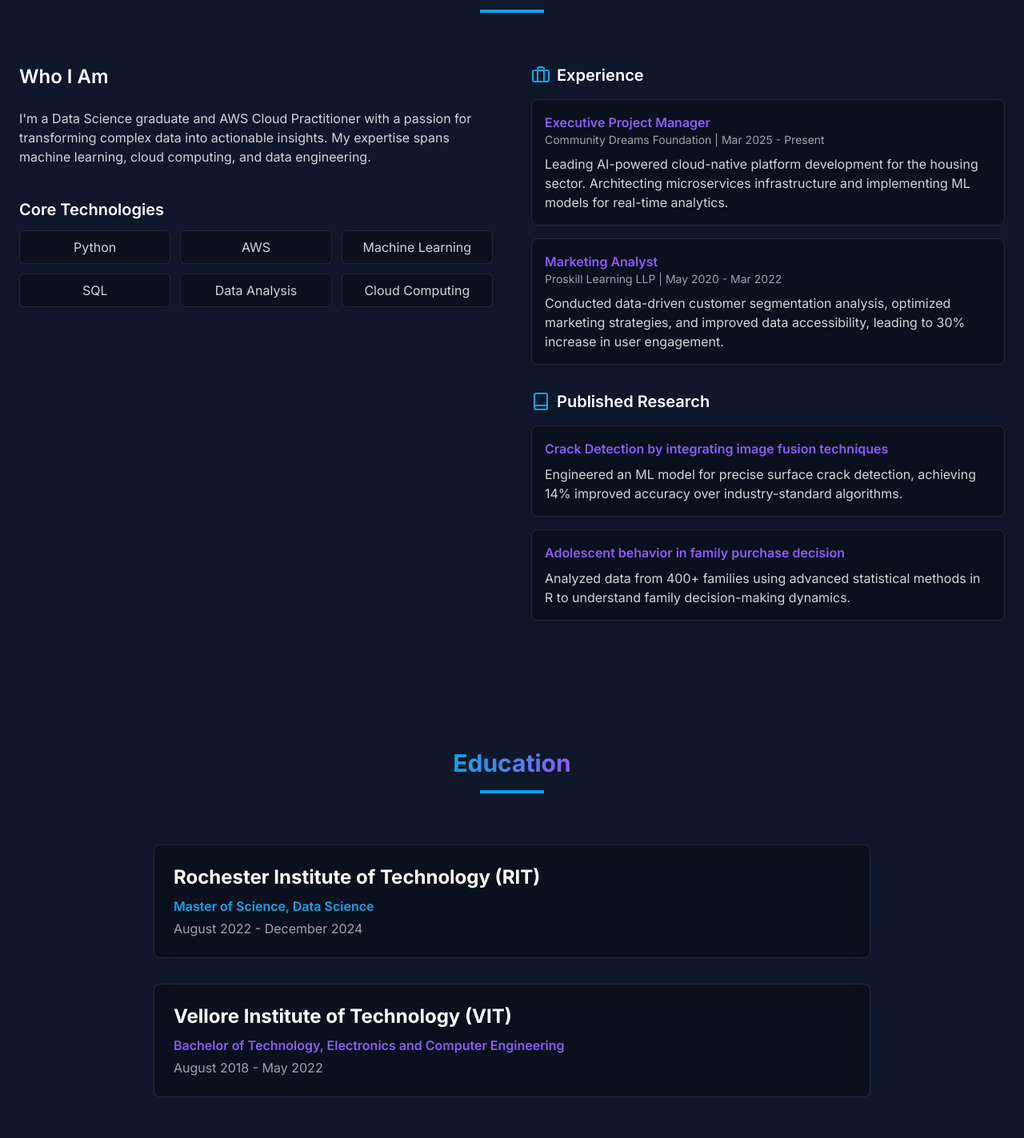
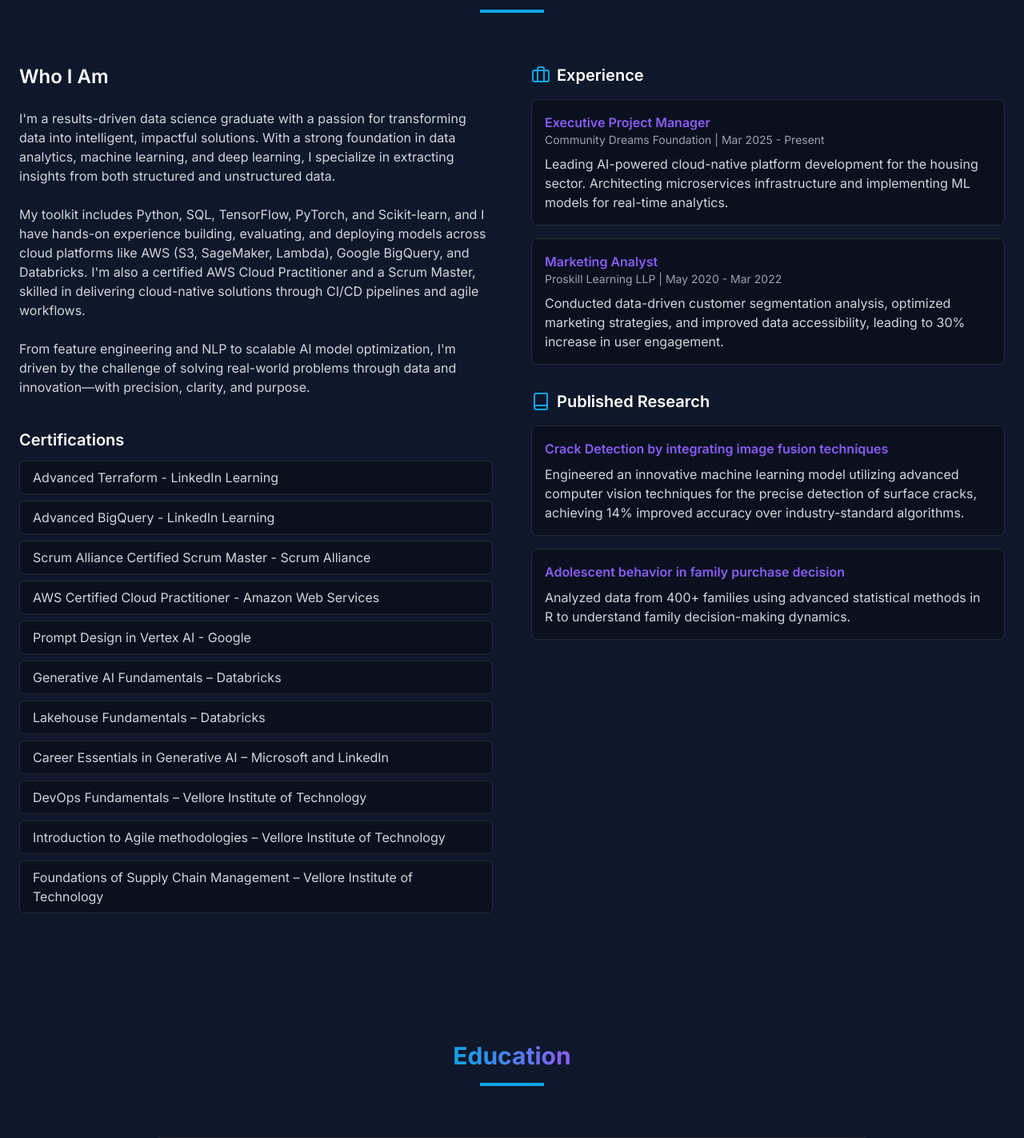
Before and after one commit to YSP17/CodeQuantum, a React (Vite) app: page / in a window 1280 px wide. Shown: the part 920-2343 px from the top of the page at 80% size. Built offline with nearby package versions, Linux system fonts and the light colour scheme.

Commit message:
Refactor: Update content and branding
Update the content of the website, including the "About Me" section, contact information, and skills. Also, update the branding to use "YSP17" in the header and footer.

```diff
--- a/src/components/AboutSection.tsx
+++ b/src/components/AboutSection.tsx
@@ -4,17 +4,33 @@ import { AnimateOnScroll } from "./AnimateOnScroll";
 import { Award, Briefcase, Book } from "lucide-react";
 
 export function AboutSection() {
+  const certifications = [
+    "Advanced Terraform - LinkedIn Learning",
+    "Advanced BigQuery - LinkedIn Learning",
+    "Scrum Alliance Certified Scrum Master - Scrum Alliance",
+    "AWS Certified Cloud Practitioner - Amazon Web Services",
+    "Prompt Design in Vertex AI - Google",
+    "Generative AI Fundamentals – Databricks",
+    "Lakehouse Fundamentals – Databricks",
+    "Career Essentials in Generative AI – Microsoft and LinkedIn",
+    "DevOps Fundamentals – Vellore Institute of Technology",
+    "Introduction to Agile methodologies – Vellore Institute of Technology",
+    "Foundations of Supply Chain Management – Vellore Institute of Technology"
+  ];
+
   const experiences = [
     {
       title: "Executive Project Manager",
       company: "Community Dreams Foundation",
       period: "Mar 2025 - Present",
+      location: "Florida, US",
       description: "Leading AI-powered cloud-native platform development for the housing sector. Architecting microservices infrastructure and implementing ML models for real-time analytics.",
     },
     {
       title: "Marketing Analyst",
       company: "Proskill Learning LLP",
       period: "May 2020 - Mar 2022",
+      location: "Chennai, IND",
       description: "Conducted data-driven customer segmentation analysis, optimized marketing strategies, and improved data accessibility, leading to 30% increase in user engagement.",
     },
   ];
@@ -22,7 +38,7 @@ export function AboutSection() {
   const research = [
     {
       title: "Crack Detection by integrating image fusion techniques",
-      description: "Engineered an ML model for precise surface crack detection, achieving 14% improved accuracy over industry-standard algorithms.",
+      description: "Engineered an innovative machine learning model utilizing advanced computer vision techniques for the precise detection of surface cracks, achieving 14% improved accuracy over industry-standard algorithms.",
     },
     {
       title: "Adolescent behavior in family purchase decision",
@@ -39,26 +55,25 @@ export function AboutSection() {
         </div>
 
         <div className="grid md:grid-cols-2 gap-12">
-          <AnimateOnScroll className="space-y-6" animation="fade-in">
+          <AnimateOnScroll className="space-y-6">
             <h3 className="text-2xl font-semibold text-white">Who I Am</h3>
             <p className="text-gray-300">
-              I'm a Data Science graduate and AWS Cloud Practitioner with a passion for transforming complex data into actionable insights. My expertise spans machine learning, cloud computing, and data engineering.
+              I'm a results-driven data science graduate with a passion for transforming data into intelligent, impactful solutions. With a strong foundation in data analytics, machine learning, and deep learning, I specialize in extracting insights from both structured and unstructured data.
+            </p>
+            <p className="text-gray-300">
+              My toolkit includes Python, SQL, TensorFlow, PyTorch, and Scikit-learn, and I have hands-on experience building, evaluating, and deploying models across cloud platforms like AWS (S3, SageMaker, Lambda), Google BigQuery, and Databricks. I'm also a certified AWS Cloud Practitioner and a Scrum Master, skilled in delivering cloud-native solutions through CI/CD pipelines and agile workflows.
+            </p>
+            <p className="text-gray-300">
+              From feature engineering and NLP to scalable AI model optimization, I'm driven by the challenge of solving real-world problems through data and innovation—with precision, clarity, and purpose.
             </p>
 
             <div className="pt-4">
-              <h3 className="text-xl font-semibold text-white mb-3">Core Technologies</h3>
-              <div className="grid grid-cols-2 sm:grid-cols-3 gap-3">
-                {[
-                  "Python",
-                  "AWS",
-                  "Machine Learning",
-                  "SQL",
-                  "Data Analysis",
-                  "Cloud Computing"
-                ].map((tech, index) => (
-                  <AnimateOnScroll key={tech} delay={index * 100}>
-                    <div className="glassmorphism rounded-md py-2 px-4 text-center text-gray-300">
-                      {tech}
+              <h3 className="text-xl font-semibold text-white mb-3">Certifications</h3>
+              <div className="space-y-2">
+                {certifications.map((cert, index) => (
+                  <AnimateOnScroll key={cert} delay={index * 100}>
+                    <div className="glassmorphism rounded-md py-2 px-4 text-gray-300">
+                      {cert}
                     </div>
                   </AnimateOnScroll>
                 ))}
--- a/src/components/ContactSection.tsx
+++ b/src/components/ContactSection.tsx
@@ -15,7 +15,6 @@ export function ContactSection() {
 
         <div className="max-w-3xl mx-auto">
           <div className="grid md:grid-cols-2 gap-8">
-            {/* Contact Info */}
             <div className="glassmorphism p-6 rounded-lg">
               <h3 className="text-xl font-semibold text-white mb-4">Contact Information</h3>
 
@@ -54,7 +53,7 @@ export function ContactSection() {
                   </div>
                   <div className="ml-4">
                     <p className="text-sm text-gray-400">Location</p>
-                    <p className="text-white">Rochester, NY</p>
+                    <p className="text-white">Boston, MA</p>
                   </div>
                 </div>
               </div>
@@ -62,9 +61,8 @@ export function ContactSection() {
               <div className="mt-8">
                 <h4 className="text-white mb-3 font-medium">Connect With Me</h4>
                 <div className="flex space-x-4">
-                  {/* LinkedIn */}
                   <a
-                    href="https://linkedin.com/in/yeshwantsp/"
+                    href="https://www.linkedin.com/in/yeshwantsp/"
                     target="_blank"
                     rel="noopener noreferrer"
                     className="p-2 bg-tech-blue/20 rounded-full text-tech-blue hover:bg-tech-blue hover:text-white transition-colors"
@@ -75,7 +73,6 @@ export function ContactSection() {
               </div>
             </div>
 
-            {/* Contact Form */}
             <div className="glassmorphism p-6 rounded-lg">
               <h3 className="text-xl font-semibold text-white mb-4">Send Message</h3>
 
--- a/src/components/Footer.tsx
+++ b/src/components/Footer.tsx
@@ -10,7 +10,7 @@ export function Footer() {
         <div className="flex flex-col md:flex-row justify-between items-center">
           <div className="mb-4 md:mb-0">
             <a href="#hero" className="text-xl font-semibold gradient-text">
-              &lt;Yeshwant /&gt;
+              &lt;YSP17 /&gt;
             </a>
             <p className="text-gray-400 mt-1">Transforming Data, Driving Innovation</p>
           </div>
--- a/src/components/HeroSection.tsx
+++ b/src/components/HeroSection.tsx
@@ -1,4 +1,3 @@
-
 import React from "react";
 import { Link } from "react-scroll";
 
@@ -21,7 +20,7 @@ export function HeroSection() {
             </h1>
             <h2 className="text-2xl md:text-3xl text-gray-300">Data Science Graduate & AWS Cloud Professional</h2>
             <p className="text-gray-400 max-w-md">
-              Certified AWS Cloud Practitioner and Scrum Master passionate about transforming data into actionable insights.
+              Based in Boston, MA. Certified AWS Cloud Practitioner and Scrum Master passionate about transforming data into actionable insights.
             </p>
             <div className="flex space-x-4 pt-4">
               <Link
--- a/src/components/Navbar.tsx
+++ b/src/components/Navbar.tsx
@@ -43,7 +43,7 @@ export function Navbar({ items, className }: NavbarProps) {
           href="#hero"
           className="text-xl font-semibold gradient-text"
         >
-          &lt;DevName /&gt;
+          &lt;YSP17 /&gt;
         </a>
 
         {/* Desktop navigation */}
```
